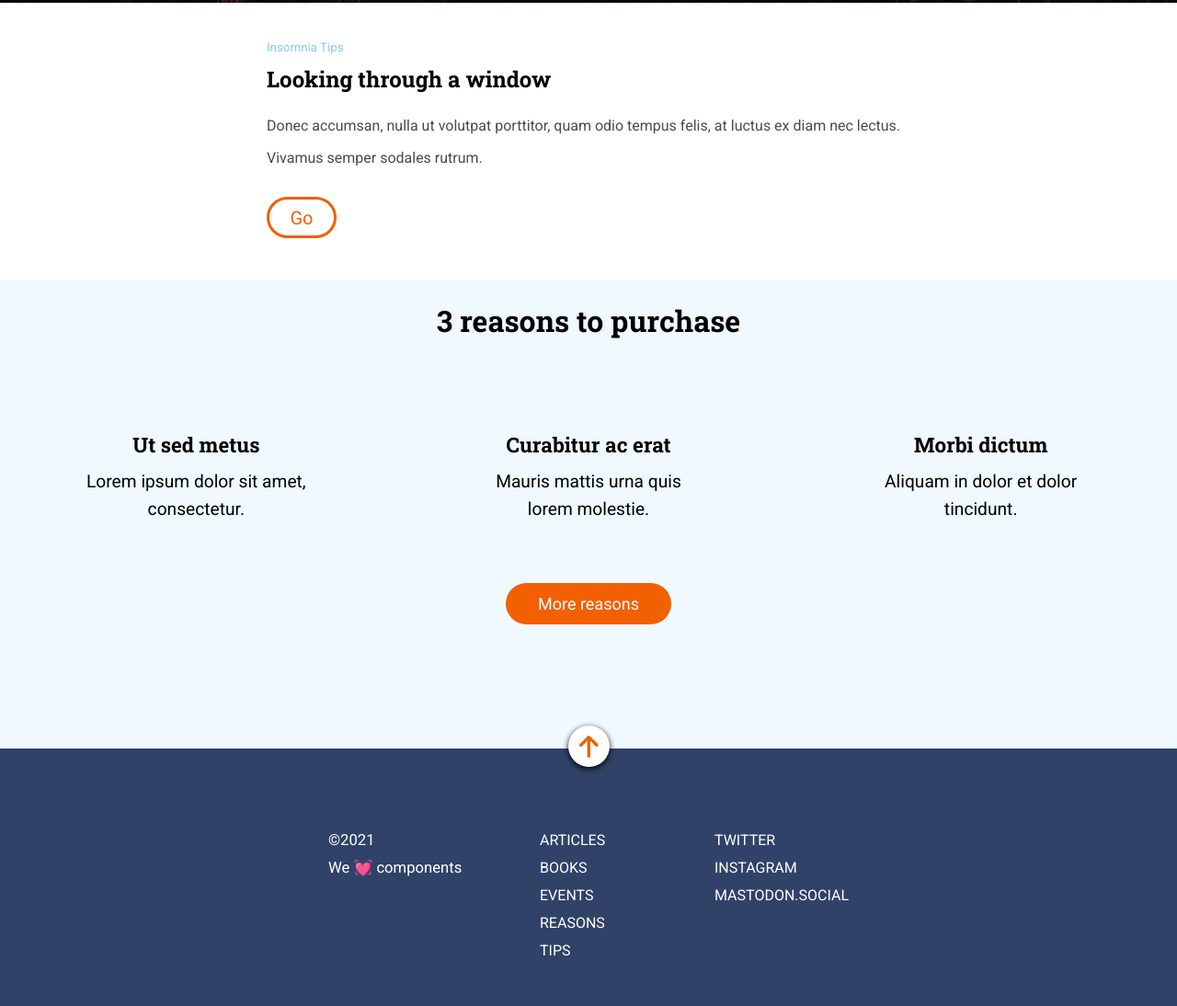
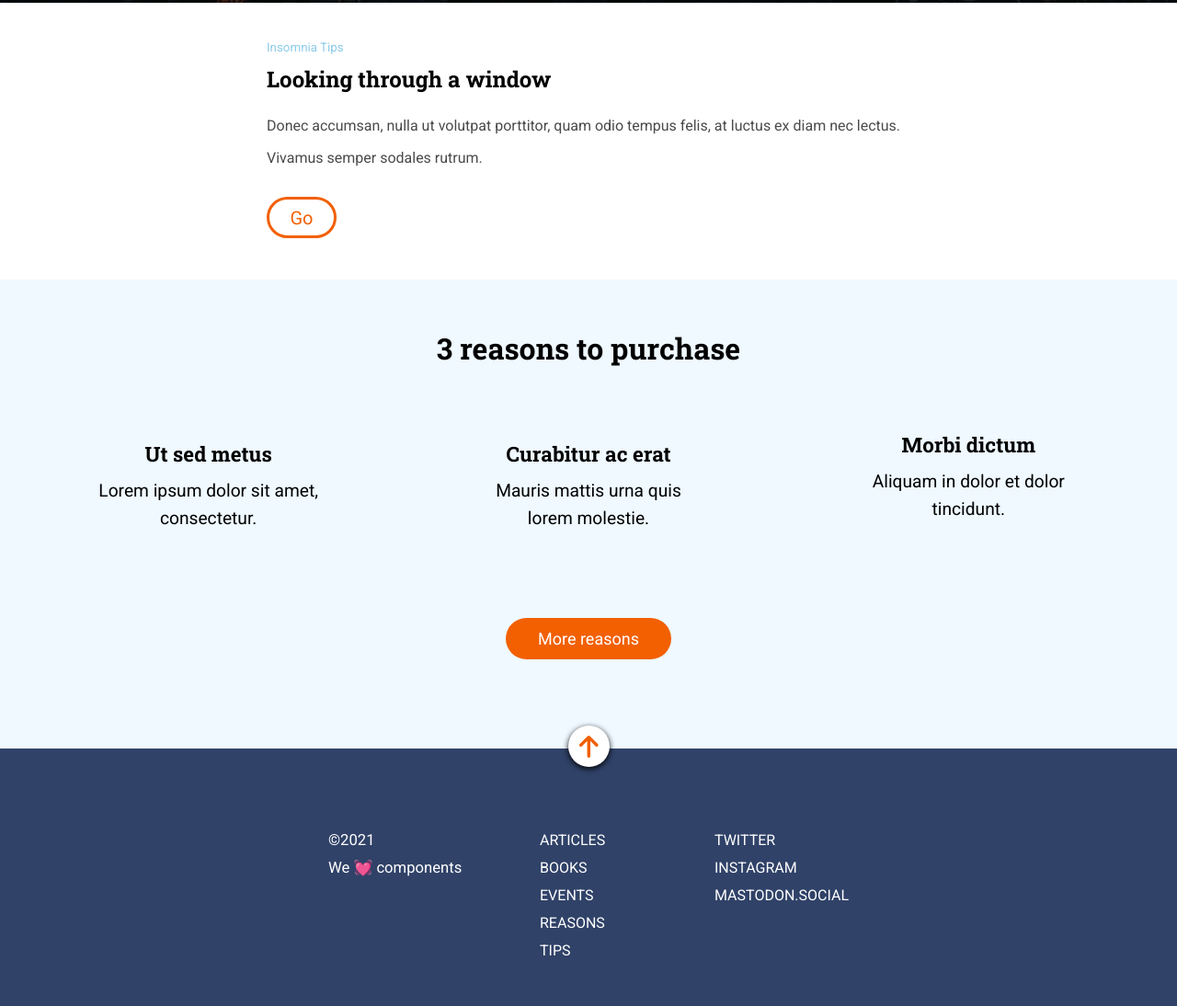
Before and after one commit to Adalab/modulo-1-evaluacion-final-aliciaggz, a website: page docs/index.html in a window 1280 px wide. Shown: the part 797-1891 px from the top of the page at 92% size. Drawn offline with Linux system fonts and the light colour scheme.

Commit message:
section grid padding

```diff
--- a/src/scss/layout/_page.scss
+++ b/src/scss/layout/_page.scss
@@ -6,9 +6,6 @@
     padding: 39px;
     padding-top: 30px;
     padding-bottom: 0px;
-
-    @media (min-width: 1024px) {
-    }
 
     &--article {
       line-height: 35px;
@@ -74,6 +71,7 @@
     row-gap: 45px;
     line-height: 30px;
     justify-items: center;
+    align-items: center;
     padding-bottom: 60px;
     width: 100%;
 
@@ -81,6 +79,8 @@
       grid-template-columns: 1fr 1fr 1fr;
       grid-template-rows: repeat(3, 1fr);
       margin-bottom: 0px;
+      padding-left: 20px;
+      padding-right: 20px;
     }
 
     &--title {
```
Also changed, not shown: docs/assets/css/main.css.
